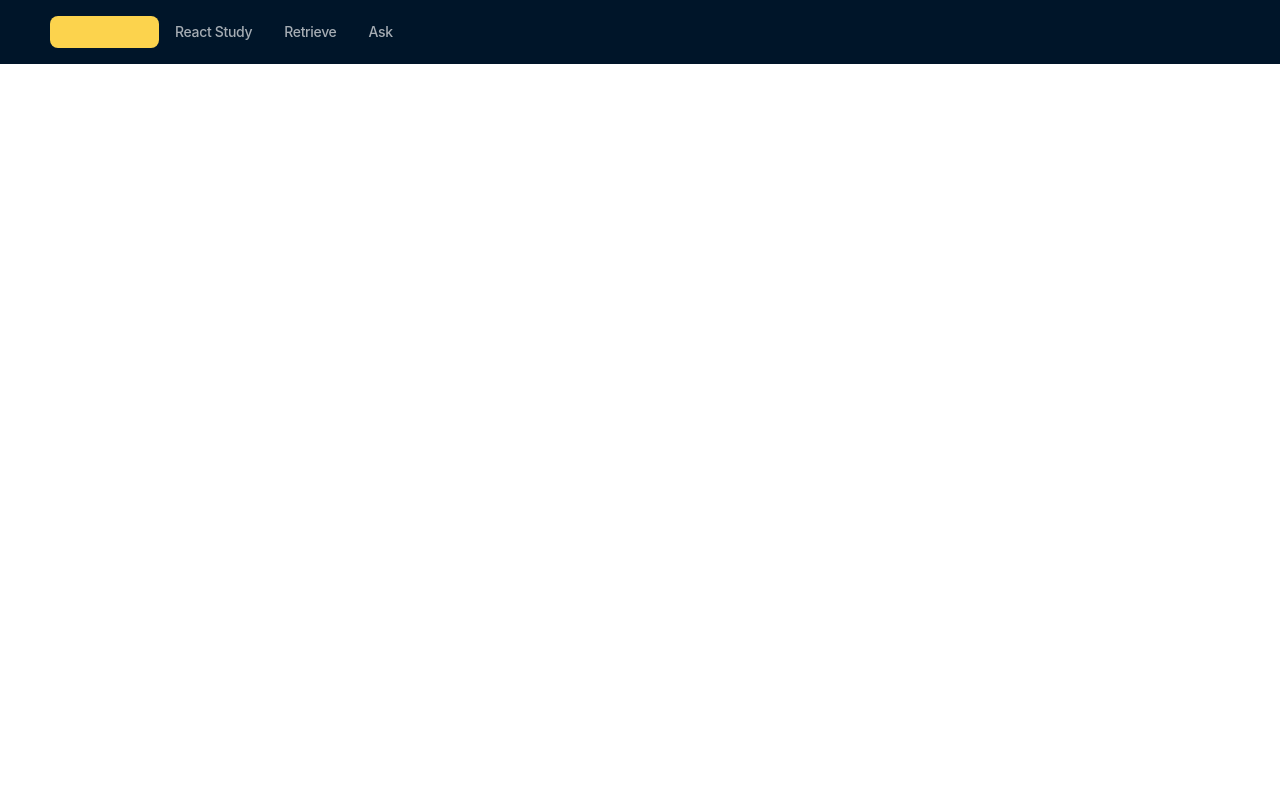
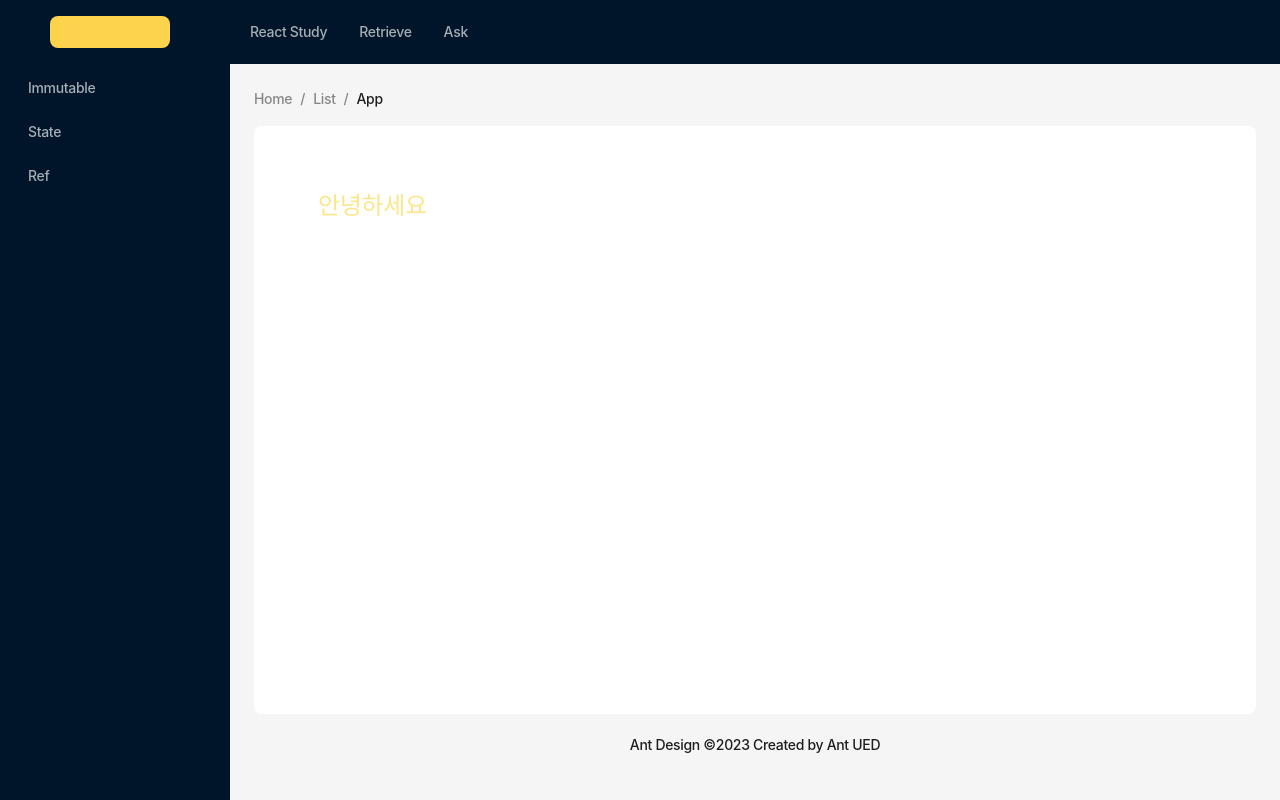
Before and after one commit to devpcjin/React-Study, a React (Vite) app: page / in a window 1280 px wide. Built offline with nearby package versions, Linux system fonts and the light colour scheme.

Commit message:
feat: 프로젝트 layout 구성

```diff
--- a/src/components/layout/Navigation.jsx
+++ b/src/components/layout/Navigation.jsx
@@ -13,7 +13,6 @@ export default function Navigation(props) {
     return (
         <>
             <Menu
-                className="w-full"
                 onClick={onClick}
                 selectedKeys={[current]}
                 theme={props.theme}
@@ -25,7 +24,7 @@ export default function Navigation(props) {
 }
 
 Navigation.defaultProps = {
-    theme: "dark",
+    theme: "light",
     items: navigationItem,
     mode: "horizontal",
 };
--- /dev/null
+++ b/src/components/layout/RootContent.jsx
@@ -0,0 +1,19 @@
+import { Layout, Breadcrumb } from "antd";
+import { Outlet } from "react-router-dom";
+
+const { Content } = Layout;
+
+export default function RootContent() {
+    return (
+        <>
+            <Breadcrumb className="mb-4">
+                <Breadcrumb.Item>Home</Breadcrumb.Item>
+                <Breadcrumb.Item>List</Breadcrumb.Item>
+                <Breadcrumb.Item>App</Breadcrumb.Item>
+            </Breadcrumb>
+            <Content className="min-h-[280px] rounded-lg bg-white p-6">
+                <Outlet />
+            </Content>
+        </>
+    );
+}
--- /dev/null
+++ b/src/components/layout/RootFooter.jsx
@@ -0,0 +1,11 @@
+import { Layout } from "antd";
+
+const { Footer } = Layout;
+
+export default function RootFooter() {
+    return (
+        <Footer className="text-center">
+            Ant Design ©2023 Created by Ant UED
+        </Footer>
+    );
+}
--- a/src/components/layout/RootHeader.jsx
+++ b/src/components/layout/RootHeader.jsx
@@ -1,19 +1,20 @@
 import { Layout } from "antd";
 import Navigation from "@/components/layout/Navigation.jsx";
-import { headerNavigationItm } from "@/utils/navigation/index.js";
+import {
+    headerNavigationItem,
+    studySidebarItem,
+} from "@/utils/navigation/index.js";
 
 const { Header } = Layout;
 export default function RootHeader() {
     return (
-        <>
-            <Header className="flex w-full items-center">
-                <div className="h-8 w-[120px] rounded-lg bg-amber-300" />
-                <Navigation
-                    theme="dark"
-                    mode="horizontal"
-                    items={headerNavigationItm}
-                />
-            </Header>
-        </>
+        <Header className="flex items-center">
+            <div className="mr-16 h-8 w-[120px] rounded-lg bg-amber-300" />
+            <Navigation
+                theme="dark"
+                mode="horizontal"
+                items={headerNavigationItem}
+            />
+        </Header>
     );
 }
--- /dev/null
+++ b/src/components/layout/SideBar.jsx
@@ -0,0 +1,12 @@
+import { Layout } from "antd";
+import Navigation from "./Navigation";
+const { Sider } = Layout;
+import { studySidebarItem } from "@/utils/navigation";
+
+export default function SideBar() {
+    return (
+        <Sider className="!w-[230] !max-w-[230px] !flex-1" theme="dark">
+            <Navigation mode="inline" items={studySidebarItem} theme="dark" />
+        </Sider>
+    );
+}
--- a/src/pages/Index.jsx
+++ b/src/pages/Index.jsx
@@ -1,9 +1,20 @@
 import { Layout } from "antd";
 import RootHeader from "@/components/layout/RootHeader.jsx";
+import SideBar from "@/components/layout/SideBar";
+import RootFooter from "@/components/layout/RootFooter";
+import RootContent from "@/components/layout/RootContent";
+
 export default function Index() {
     return (
-        <Layout>
+        <Layout className="min-h-[100vh]">
             <RootHeader />
+            <Layout>
+                <SideBar />
+                <Layout className="p-6">
+                    <RootContent />
+                    <RootFooter />
+                </Layout>
+            </Layout>
         </Layout>
     );
 }
--- a/src/utils/navigation/index.js
+++ b/src/utils/navigation/index.js
@@ -5,7 +5,7 @@ const navigationItem = [
     },
 ];
 
-const headerNavigationItm = [
+const headerNavigationItem = [
     {
         label: "React Study",
         key: "/study",
@@ -20,4 +20,19 @@ const headerNavigationItm = [
     },
 ];
 
-export { navigationItem, headerNavigationItm };
+const studySidebarItem = [
+    {
+        label: "Immutable",
+        key: "/study/immutable",
+    },
+    {
+        label: "State",
+        key: "/study/state",
+    },
+    {
+        label: "Ref",
+        key: "/study/ref",
+    },
+];
+
+export { navigationItem, headerNavigationItem, studySidebarItem };
```
